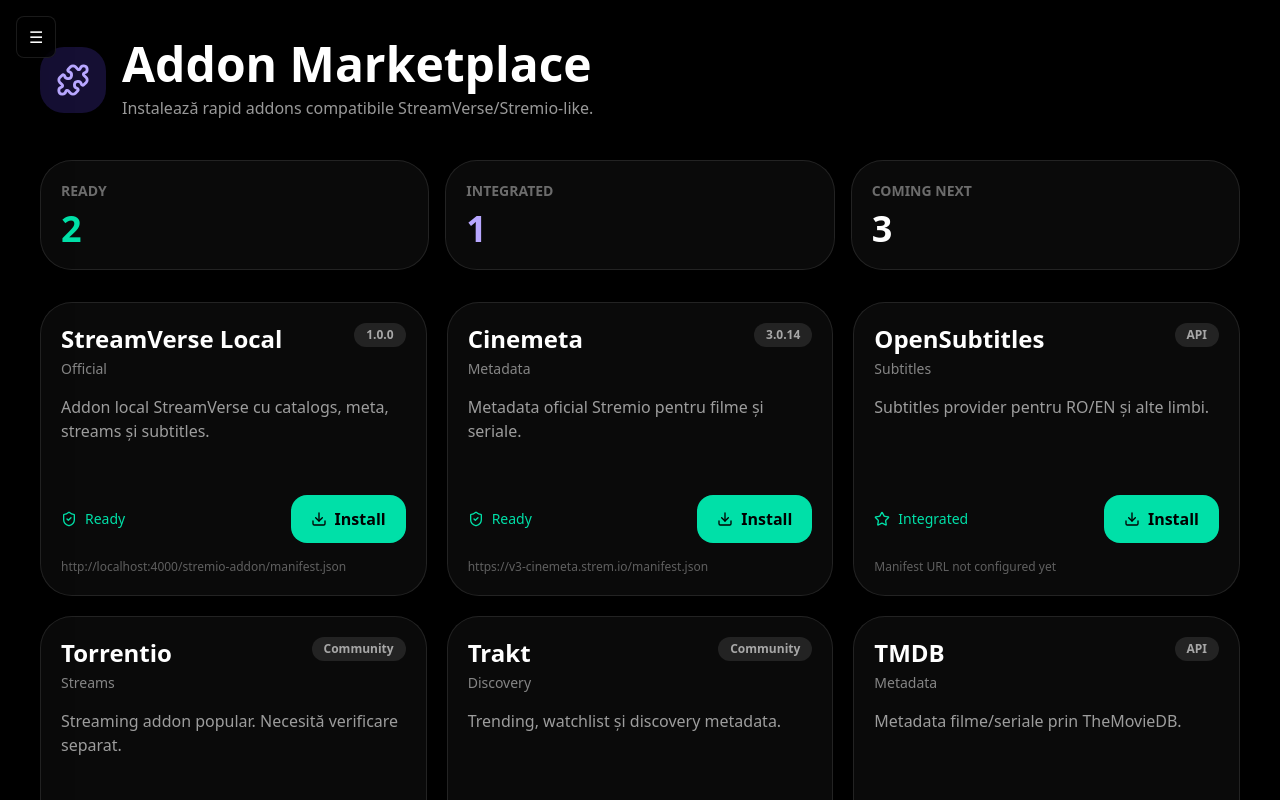
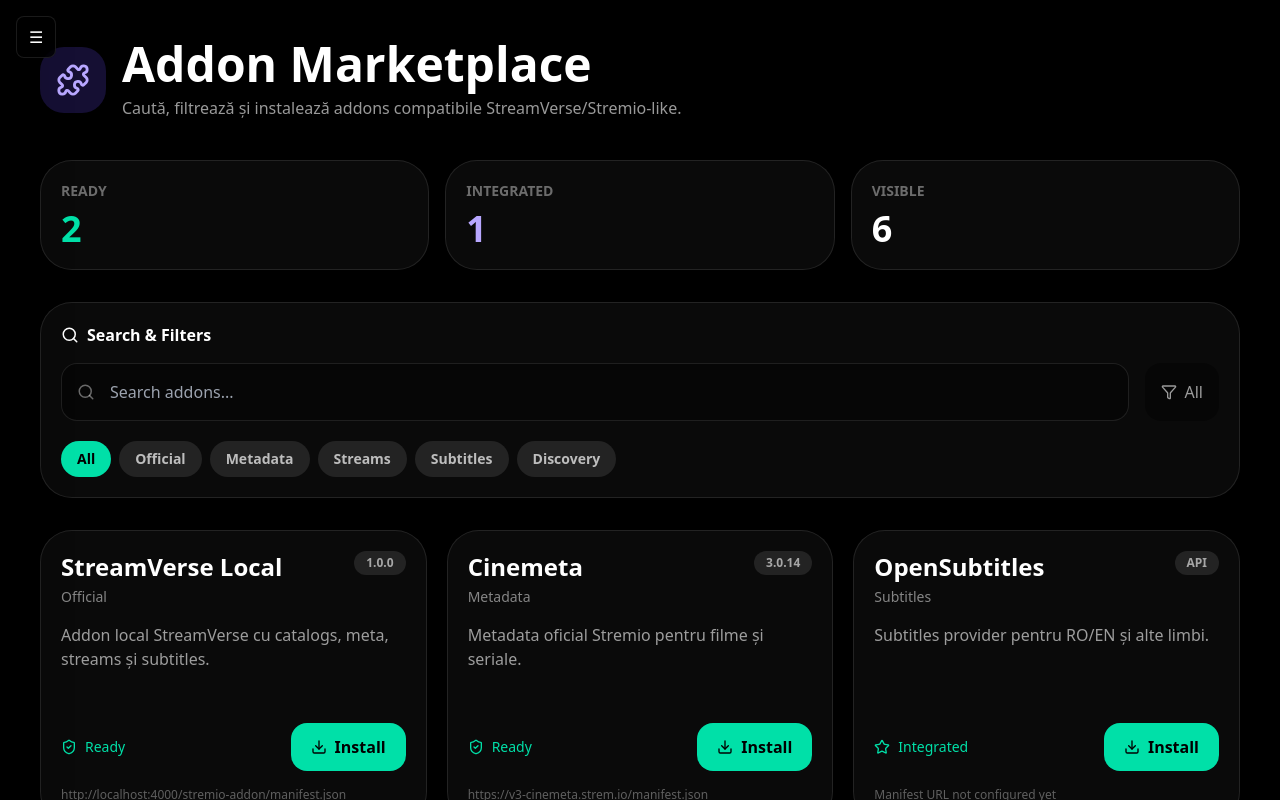
Before and after one commit to andrei99989/streamvers, a Next.js app in the folder frontend/: page /addons-marketplace in a window 1280 px wide. Shown: the top 800 px of the page. Built offline with nearby package versions, Linux system fonts and the light colour scheme; no server answers.

Commit message:
Add marketplace search and category filters

```diff
--- a/frontend/app/addons-marketplace/page.tsx
+++ b/frontend/app/addons-marketplace/page.tsx
@@ -1,7 +1,14 @@
 'use client';
 
-import { useState } from 'react';
-import { Download, Puzzle, ShieldCheck, Star } from 'lucide-react';
+import { useMemo, useState } from 'react';
+import {
+  Download,
+  Filter,
+  Puzzle,
+  Search,
+  ShieldCheck,
+  Star,
+} from 'lucide-react';
 import { apiPost } from '../../lib/apiClient';
 
 const marketplaceAddons = [
@@ -55,8 +62,37 @@ const marketplaceAddons = [
   },
 ];
 
+const categories = [
+  'All',
+  'Official',
+  'Metadata',
+  'Streams',
+  'Subtitles',
+  'Discovery',
+];
+
 export default function AddonsMarketplacePage() {
   const [message, setMessage] = useState('');
+  const [search, setSearch] = useState('');
+  const [activeCategory, setActiveCategory] = useState('All');
+
+  const filteredAddons = useMemo(() => {
+    const q = search.trim().toLowerCase();
+
+    return marketplaceAddons.filter((addon) => {
+      const matchesCategory =
+        activeCategory === 'All' || addon.category === activeCategory;
+
+      const matchesSearch =
+        !q ||
+        addon.name.toLowerCase().includes(q) ||
+        addon.description.toLowerCase().includes(q) ||
+        addon.category.toLowerCase().includes(q) ||
+        addon.status.toLowerCase().includes(q);
+
+      return matchesCategory && matchesSearch;
+    });
+  }, [search, activeCategory]);
 
   function showMessage(text: string) {
     setMessage(text);
@@ -70,10 +106,15 @@ export default function AddonsMarketplacePage() {
     }
 
     try {
-      await apiPost('/addons/install', { manifestUrl: addon.manifestUrl });
+      await apiPost('/addons/install', {
+        manifestUrl: addon.manifestUrl,
+      });
+
       showMessage(`✅ ${addon.name} instalat`);
     } catch (error: any) {
-      showMessage(`❌ Install failed: ${error?.message || 'unknown'}`);
+      showMessage(
+        `❌ Install failed: ${error?.message || 'unknown'}`
+      );
     }
   }
 
@@ -87,44 +128,112 @@ export default function AddonsMarketplacePage() {
 
       <div className="mb-10 flex items-center gap-4">
         <div className="rounded-3xl bg-[#6A4CFF]/20 p-4">
-          <Puzzle className="text-[#B8A7FF]" size={34} />
+          <Puzzle
+            className="text-[#B8A7FF]"
+            size={34}
+          />
         </div>
 
         <div>
           <h1 className="text-4xl font-black md:text-5xl">
             Addon Marketplace
           </h1>
+
           <p className="mt-2 text-white/60">
-            Instalează rapid addons compatibile StreamVerse/Stremio-like.
+            Caută, filtrează și instalează addons
+            compatibile StreamVerse/Stremio-like.
           </p>
         </div>
       </div>
 
       <section className="mb-8 grid gap-4 md:grid-cols-3">
         <div className="rounded-[2rem] border border-white/10 bg-white/[0.04] p-5">
-          <div className="text-sm font-black uppercase text-white/40">Ready</div>
+          <div className="text-sm font-black uppercase text-white/40">
+            Ready
+          </div>
+
           <div className="mt-2 text-4xl font-black text-[#00E0A8]">
-            {marketplaceAddons.filter((addon) => addon.status === 'Ready').length}
+            {
+              marketplaceAddons.filter(
+                (addon) => addon.status === 'Ready'
+              ).length
+            }
           </div>
         </div>
 
         <div className="rounded-[2rem] border border-white/10 bg-white/[0.04] p-5">
-          <div className="text-sm font-black uppercase text-white/40">Integrated</div>
+          <div className="text-sm font-black uppercase text-white/40">
+            Integrated
+          </div>
+
           <div className="mt-2 text-4xl font-black text-[#B8A7FF]">
-            {marketplaceAddons.filter((addon) => addon.status === 'Integrated').length}
+            {
+              marketplaceAddons.filter(
+                (addon) => addon.status === 'Integrated'
+              ).length
+            }
           </div>
         </div>
 
         <div className="rounded-[2rem] border border-white/10 bg-white/[0.04] p-5">
-          <div className="text-sm font-black uppercase text-white/40">Coming Next</div>
+          <div className="text-sm font-black uppercase text-white/40">
+            Visible
+          </div>
+
           <div className="mt-2 text-4xl font-black">
-            {marketplaceAddons.filter((addon) => addon.status === 'Placeholder').length}
+            {filteredAddons.length}
           </div>
         </div>
       </section>
 
+      <section className="mb-8 rounded-[2rem] border border-white/10 bg-white/[0.04] p-5">
+        <div className="mb-4 flex items-center gap-2">
+          <Search size={18} />
+          <span className="font-black">
+            Search & Filters
+          </span>
+        </div>
+
+        <div className="grid gap-4 md:grid-cols-[1fr_auto]">
+          <div className="relative">
+            <Search
+              size={18}
+              className="absolute left-4 top-1/2 -translate-y-1/2 text-white/40"
+            />
+
+            <input
+              value={search}
+              onChange={(e) => setSearch(e.target.value)}
+              placeholder="Search addons..."
+              className="w-full rounded-2xl border border-white/10 bg-black/40 py-4 pl-12 pr-5 outline-none"
+            />
+          </div>
+
+          <div className="flex items-center gap-2 rounded-2xl bg-black/40 px-4 py-3 text-white/60">
+            <Filter size={16} />
+            {activeCategory}
+          </div>
+        </div>
+
+        <div className="mt-5 flex flex-wrap gap-2">
+          {categories.map((category) => (
+            <button
+              key={category}
+              onClick={() => setActiveCategory(category)}
+              className={`rounded-full px-4 py-2 text-sm font-black ${
+                activeCategory === category
+                  ? 'bg-[#00E0A8] text-black'
+                  : 'bg-white/10 text-white/70'
+              }`}
+            >
+              {category}
+            </button>
+          ))}
+        </div>
+      </section>
+
       <section className="grid gap-5 md:grid-cols-2 xl:grid-cols-3">
-        {marketplaceAddons.map((addon) => (
+        {filteredAddons.map((addon) => (
           <div
             key={addon.name}
             className="rounded-[2rem] border border-white/10 bg-white/[0.04] p-5 transition hover:border-[#6A4CFF]"
```
